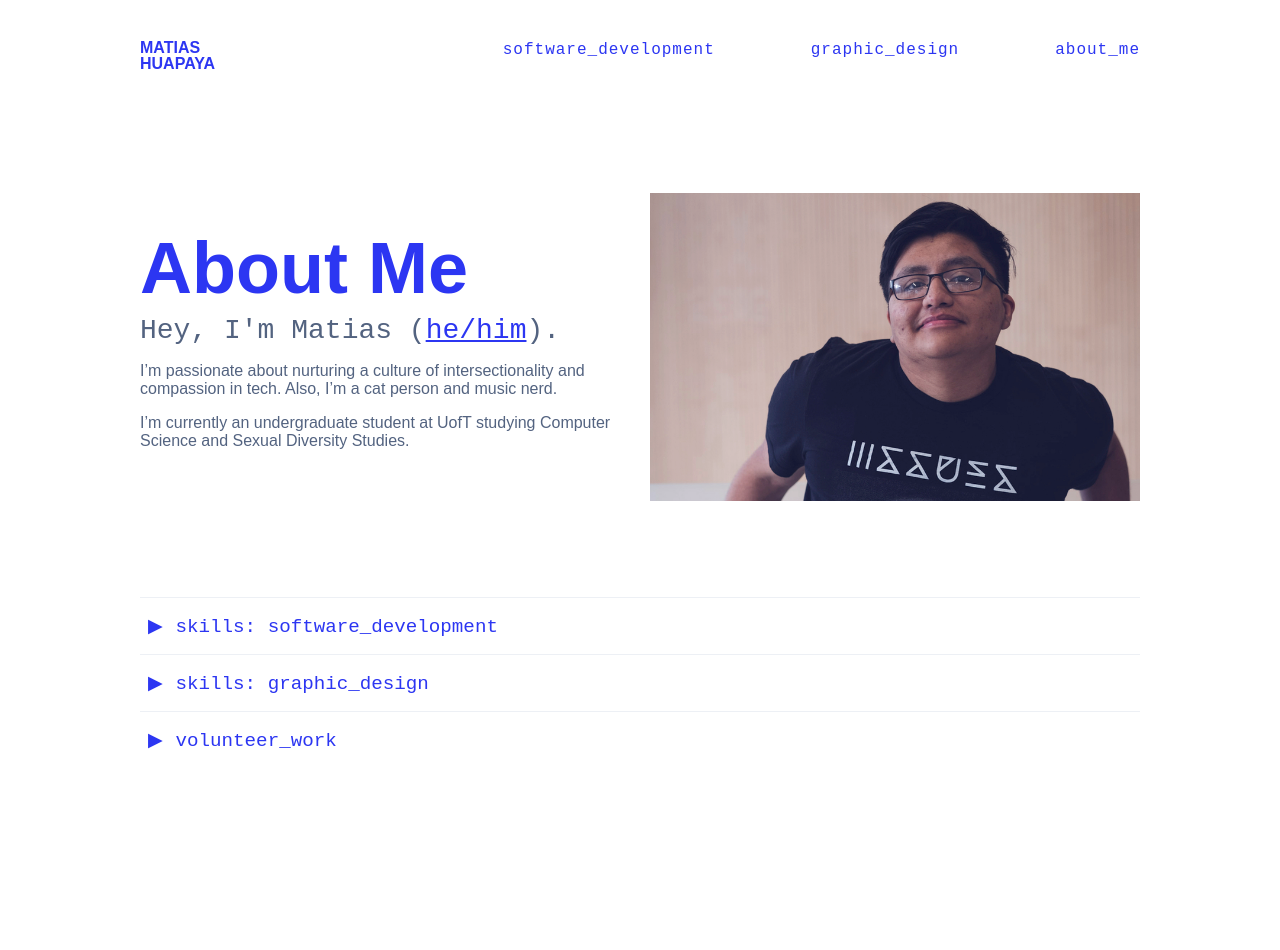
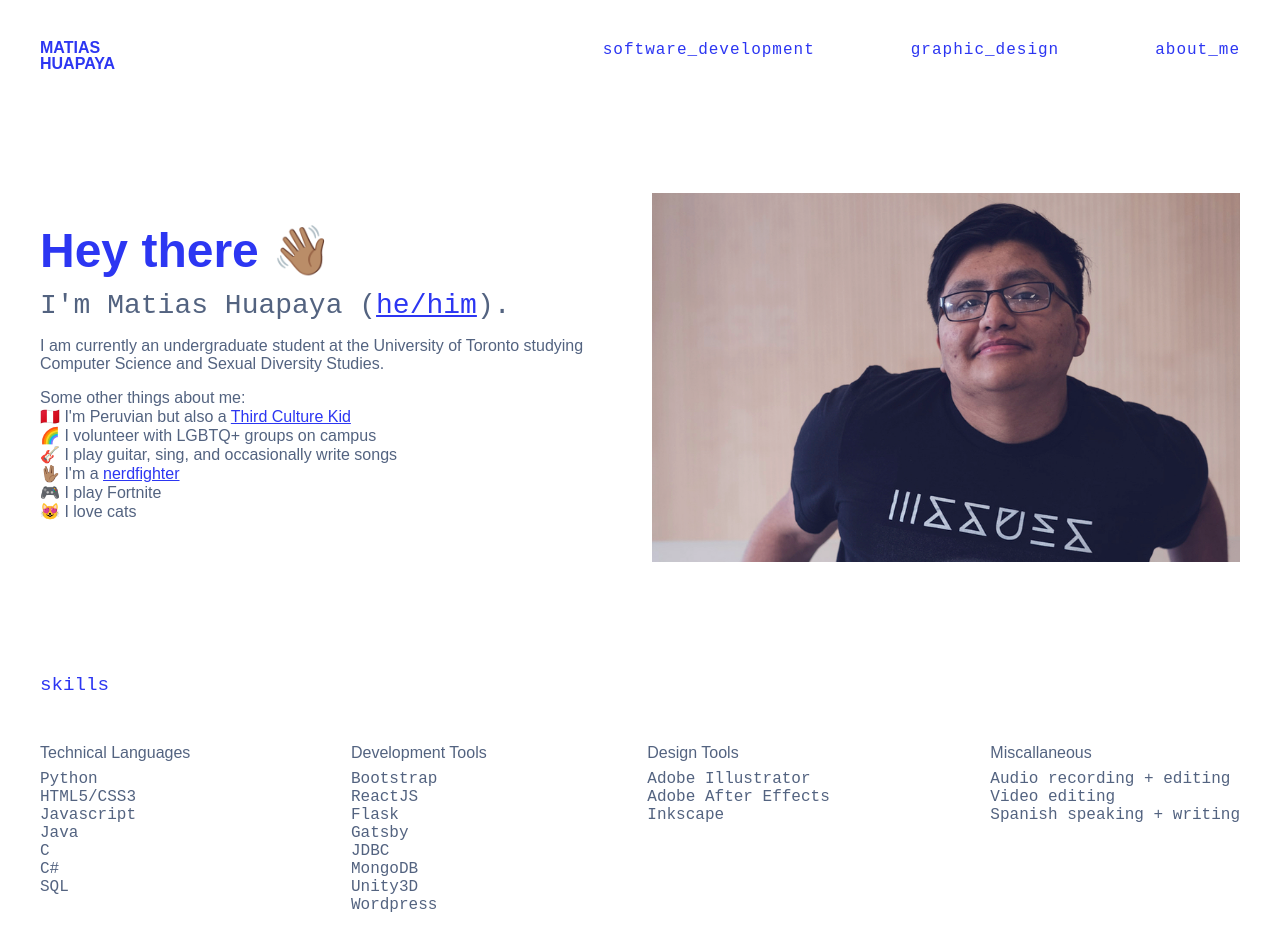
Before and after one commit to mhuap/portfolio-source-code, a Gatsby site: page /about in a window 1280 px wide. Before the commit the page ends 864 px from the top, so only its background shows below. Built offline with nearby package versions, Linux system fonts and the light colour scheme; Gatsby itself is replaced by a stand-in of ours.

Commit message:
website update

```diff
--- a/src/components/about.scss
+++ b/src/components/about.scss
@@ -18,7 +18,7 @@
 
   h1 {
     margin: 1rem 0;
-    line-height: 3rem;
+    line-height: 2rem;
   }
 
   h2 {
@@ -56,6 +56,7 @@
 
 .project-header--list {
   margin-bottom: 2rem;
+  width: 50%;
 
   span {
     display: inline-block;
@@ -71,48 +72,10 @@
 
 }
 
-.toggleList {
-  border-top: 1px solid var(--darker-white);
-  position: relative;
-  overflow: hidden;
-
-  h2 {
-    margin: 1rem 0;
-
-    .arrow {
-      -webkit-transform: rotate(0deg);
-      -moz-transform: rotate(0deg);
-      -ms-transform: rotate(0deg);
-      -o-transform: rotate(0deg);
-      transform: rotate(0deg);
-      transform-origin: center;
-      display: inline-block;
-      padding-left: 8px;
-      width: 1rem;
-      height: 1.5rem;
-      // transition: 0.5s;
-    }
-
-    .arrow.active {
-      -webkit-transform: rotate(90deg);
-      -moz-transform: rotate(90deg);
-      -ms-transform: rotate(90deg);
-      -o-transform: rotate(90deg);
-      transform: rotate(90deg);
-    }
-  }
-
-  .listgroup {
-    padding-left: 2.25rem;
-    display: flex;
-    flex-direction: column;
-    justify-content: space-between;
-    height: 0;
-  }
-
-  .active {
-    height: auto;
-  }
+.listgroup {
+  display: flex;
+  flex-direction: column;
+  justify-content: space-between;
 }
 
 @media (min-width: 425px) {
@@ -129,6 +92,10 @@
       display: inline;
     }
 
+    .listgroup {
+      flex-direction: row;
+      flex-wrap: wrap;
+    }
   }
 }
 
@@ -156,24 +123,22 @@
       font-size: 1.2rem;
     }
 
-    .toggleList {
-      .listgroup {
-        flex-direction: row;
-      }
-    }
+  }
 
-  }
 
 }
 
-@media (min-width: 1000px) {
+@media (min-width: 1200px) {
   #about-header {
     h2 {
       font-size: 1.75rem;
     }
   }
   #about-skills {
-    width: 1000px !important;
+    width: 1200px !important;
     box-sizing: content-box;
   }
+  .project-header--list {
+    width: auto;
+  }
 }
--- a/src/components/design.js
+++ b/src/components/design.js
@@ -10,20 +10,20 @@ import './design.scss'
 
 function Design() {
   return (
-    <div id='design'>
+    <div id='design' className='page-section'>
       <h2>selected_works <span className='brackets'>{'{'} graphic_design {'}'}</span></h2>
       <div className='page-content'>
         <div className='row'>
 
           <GalleryPanel
             title='Queer Orientation'
-            subtitle={'University of Toronto\nSexual & Gender Diversity Office'}
+            subtitle={'University of Toronto - Sexual & Gender Diversity Office'}
             src={qo}
             url='queer-orientation'/>
 
           <GalleryPanel
             title='Lead With Pride'
-            subtitle={'University of Toronto\nSexual & Gender Diversity Office'}
+            subtitle={'University of Toronto - Sexual & Gender Diversity Office'}
             src={lwp}
             url='lwp'/>
 
--- a/src/components/featured.js
+++ b/src/components/featured.js
@@ -9,7 +9,7 @@ import filler from '../images/filler.jpeg';
 function Featured() {
   return (
     <div className='full-bg'>
-      <div id='featured'>
+      <div id='featured' className='page-section'>
 
         <h2>featured <span className='brackets'>{'{'} projects {'}'}</span></h2>
 
--- a/src/components/featured.scss
+++ b/src/components/featured.scss
@@ -6,6 +6,7 @@
     margin-bottom: 4rem !important;
 
     #featured {
+      margin: 0 auto;
 
       #featured-projects {
         display: flex;
--- a/src/components/index.css
+++ b/src/components/index.css
@@ -11,7 +11,7 @@
 
 /* #E9F1FF */
 
-@import url('https://fonts.googleapis.com/css?family=PT+Mono|Heebo:400,700,900&display=swap');
+@import url('https://fonts.googleapis.com/css?family=PT+Mono|Rubik|Heebo:400,700,900&display=swap');
 
 html {
   font-size: 16px;
@@ -36,7 +36,7 @@ body {
 }
 
 p, .function {
-  font-family: 'Heebo', sans-serif;
+  font-family: 'Rubik', sans-serif;
 }
 
 a, button {
@@ -237,7 +237,7 @@ figcaption {
   flex-direction: column;
 }
 
-#page > div, #featured {
+#page .page-section {
   display: flex;
   flex-direction: column;
   align-items: center;
@@ -251,17 +251,13 @@ figcaption {
   display: block;
 }
 
-#page .page-content {
-
-}
-
 #page h3 a:hover {
   color: var(--med);
 }
 
 @media (min-width: 425px) {
   #top-bar {
-    padding: 16px 16px;
+    padding: 24px 24px;
   }
 
   #top-bar h2 {
@@ -269,8 +265,8 @@ figcaption {
     line-height: 1rem;
   }
 
-  #page > div, #featured {
-    padding: 0 16px;
+  #page .page-section {
+    padding: 0 24px;
   }
 
   h3{
@@ -278,16 +274,13 @@ figcaption {
   }
 
   h1{
-    font-size: 4.5rem;
+    font-size: 3rem;
   }
 
 }
 
 @media (min-width: 768px) {
 
-  #top-bar {
-    padding: 20px 20px;
-  }
 
   h2 {
     font-size: 1.25rem;
@@ -340,25 +333,22 @@ figcaption {
     color: var(--med);
   }
 
-  #page > div, #top-bar {
+  #page .page-section, #top-bar {
     /* padding: 0; */
     width: auto;
   }
 
 }
 
-@media (min-width: 1000px){
+@media (min-width: 1200px){
 
-  /* #page .page-content, #page h2, #page #home {
-    width: 1000px;
-  } */
 
   #top-bar {
     padding-top: 40px;
   }
 
-  #page > div, #featured, #top-bar {
-    width: 1000px;
+  #page .page-section, #top-bar {
+    width: 1200px;
   }
 
 }
--- a/src/components/project.js
+++ b/src/components/project.js
@@ -12,7 +12,7 @@ function Project({ title, date, description, team, role, context, techs, feature
   <>
     <SEO title={title} keywords={[`portfolio`, `website`, `huapaya`, `development`]} />
     <PageTemplate>
-      <div className="page-content project-content">
+      <div className="page-content project-content page-section">
         <div>
           <ProjectHeader
             title={title}
--- a/src/components/softwareContent.js
+++ b/src/components/softwareContent.js
@@ -4,7 +4,7 @@ import './software.scss';
 
 function SoftwareContent() {
   return (
-    <div id='software'>
+    <div id='software' className='page-section'>
       <h2>selected_works <span className='brackets'>{'{'} software_development {'}'}</span></h2>
       <div id='functions' className='page-content'>
         <Function
--- a/src/pages/about.js
+++ b/src/pages/about.js
@@ -4,16 +4,14 @@ import '../components/about.scss';
 
 import SEO from "../components/seo";
 import PageTemplate from '../components/PageTemplate';
-import ToggleList from '../components/ToggleList';
+import { InfoList } from "../components/projectInfo.js";
 
 function About() {
-  const prototyping = ["Adobe XD", "Axure RP9", "Figma"];
-  const toolsframe = ["Android Platform API", "Bootstrap", "Flask", "Gatsby", "JDBC", "MongoDB", "ReactJS", "Unity3D", "Wordpress"];
-  const techs = ["Python", "Java", "C", "C#", "HTML5/CSS3", "Javascript", "SQL"];
-
-  const tools = ["Adobe Illustrator", "Adobe After Effects", "Inkscape"];
+  const techLangs = ["Python", "HTML5/CSS3", "Javascript",  "Java", "C", "C#", "SQL"];
+  const devTools = ["Bootstrap", "ReactJS", "Flask", "Gatsby", "JDBC", "MongoDB", "Unity3D", "Wordpress"];
+  const designTools = ["Adobe Illustrator", "Adobe After Effects", "Inkscape"];
   const branding = ["Logo design", "Brand identity", "Poster design", "Social media banners"];
-  const other = ["2D animation", "Audio recording/editing", "Video editing"];
+  const other = ["Audio recording + editing", "Video editing", "Spanish speaking + writing"];
 
   const lgbtout = ["Drop-In-Center Volunteer (2016-2019)", "Administrative Director (2019-2020)"]
   const newpride = ["Finance Director (2019-2020)"]
@@ -24,49 +22,38 @@ function About() {
       <SEO title="About Me" keywords={[`latinx`, `about`, `huapaya`,]} />
       <PageTemplate>
 
-        <div id='about-header'>
+        <div id='about-header' className='page-section'>
           <div id='description'>
-            <h1>About Me</h1>
-            <h2>Hey, I'm Matias (<a href='https://www.mypronouns.org/'>he/him</a>).</h2>
+            <h1>Hey there 👋🏽</h1>
+            <h2>I'm Matias Huapaya (<a href='https://www.mypronouns.org/'>he/him</a>).</h2>
             <p>
-              I’m passionate about nurturing a culture of intersectionality and compassion in tech.
-              Also, I’m a cat person and music nerd.
+
             </p>
             <p>
-              I’m currently an undergraduate student at UofT studying Computer Science and Sexual Diversity Studies.
+              I am currently an undergraduate student at the University of Toronto
+              studying Computer Science and Sexual Diversity Studies.
+            </p>
+            <p>
+              Some other things about me: <br/>
+              🇵🇪 I'm Peruvian but also a <a href="https://en.wikipedia.org/wiki/Third_culture_kid">Third Culture Kid</a> <br/>
+              🌈 I volunteer with LGBTQ+ groups on campus <br/>
+              🎸 I play guitar, sing, and occasionally write songs <br/>
+              🖖🏽 I'm a <a href='https://en.wikipedia.org/wiki/Nerdfighteria'>nerdfighter</a> <br/>
+              🎮 I play Fortnite <br/>
+              😻 I love cats
             </p>
           </div>
           <img src={photo} alt='Matias Huapaya'/>
         </div>
 
-        <div id='about-skills'>
-          <ToggleList
-            title="skills: software_development"
-            name1="Prototyping"
-            name2="Tools + Frameworks"
-            name3="Technical Languages"
-            list1={prototyping}
-            list2={toolsframe}
-            list3={techs}
-          />
-          <ToggleList
-            title="skills: graphic_design"
-            name1="Tools"
-            name2="Branding"
-            name3="Other"
-            list1={tools}
-            list2={branding}
-            list3={other}
-          />
-          <ToggleList
-            title="volunteer_work"
-            name1="LGBTOUT"
-            name2="NewPRIDE"
-            name3=""
-            list1={lgbtout}
-            list2={newpride}
-            list3={[]}
-          />
+        <div id='about-skills' className='page-section'>
+          <h2>skills</h2>
+          <div className='listgroup'>
+            <InfoList name='Technical Languages' group={techLangs}/>
+            <InfoList name='Development Tools' group={devTools}/>
+            <InfoList name='Design Tools'  group={designTools}/>
+            <InfoList name='Miscallaneous'  group={other}/>
+          </div>
         </div>
 
       </PageTemplate>
```
Also changed, not shown: src/components/Home.js (+7 -49 lines), src/components/Home.scss (+9 -22 lines), src/components/design.scss (+1 -9 lines).
